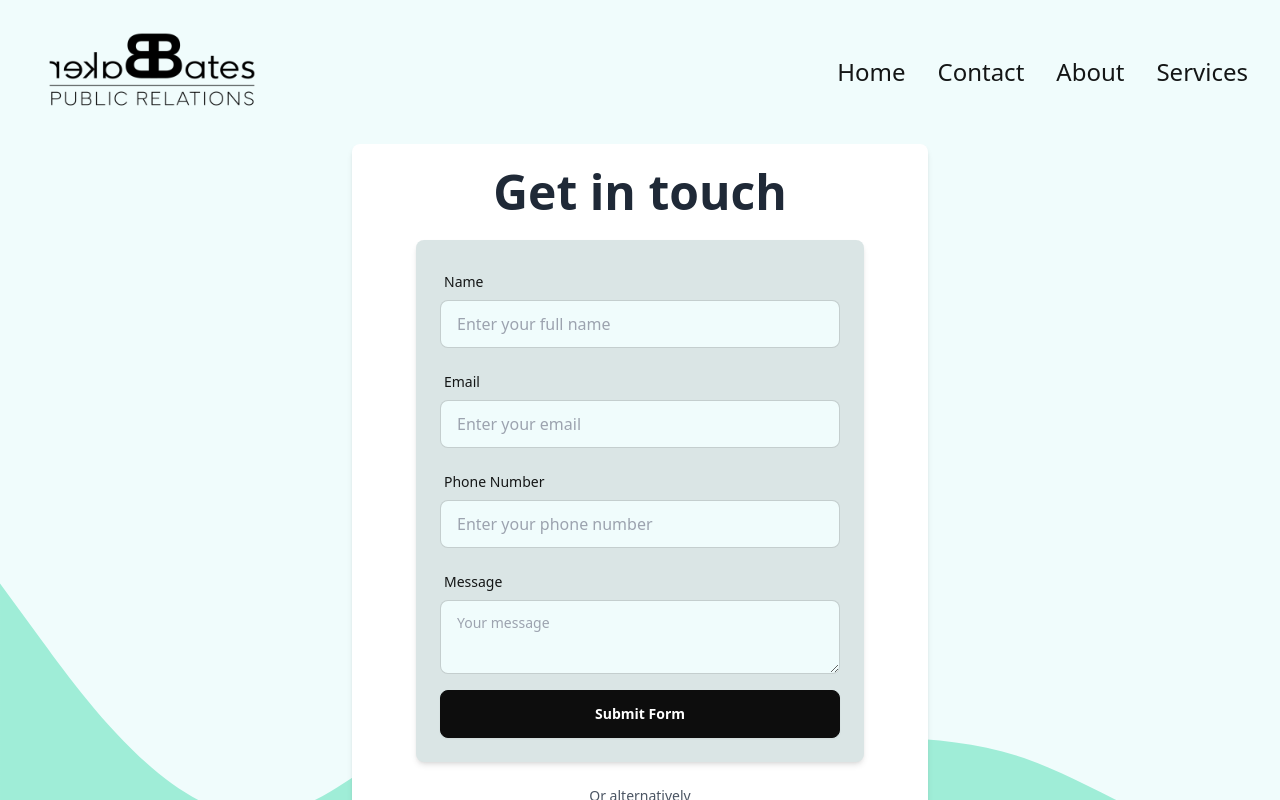
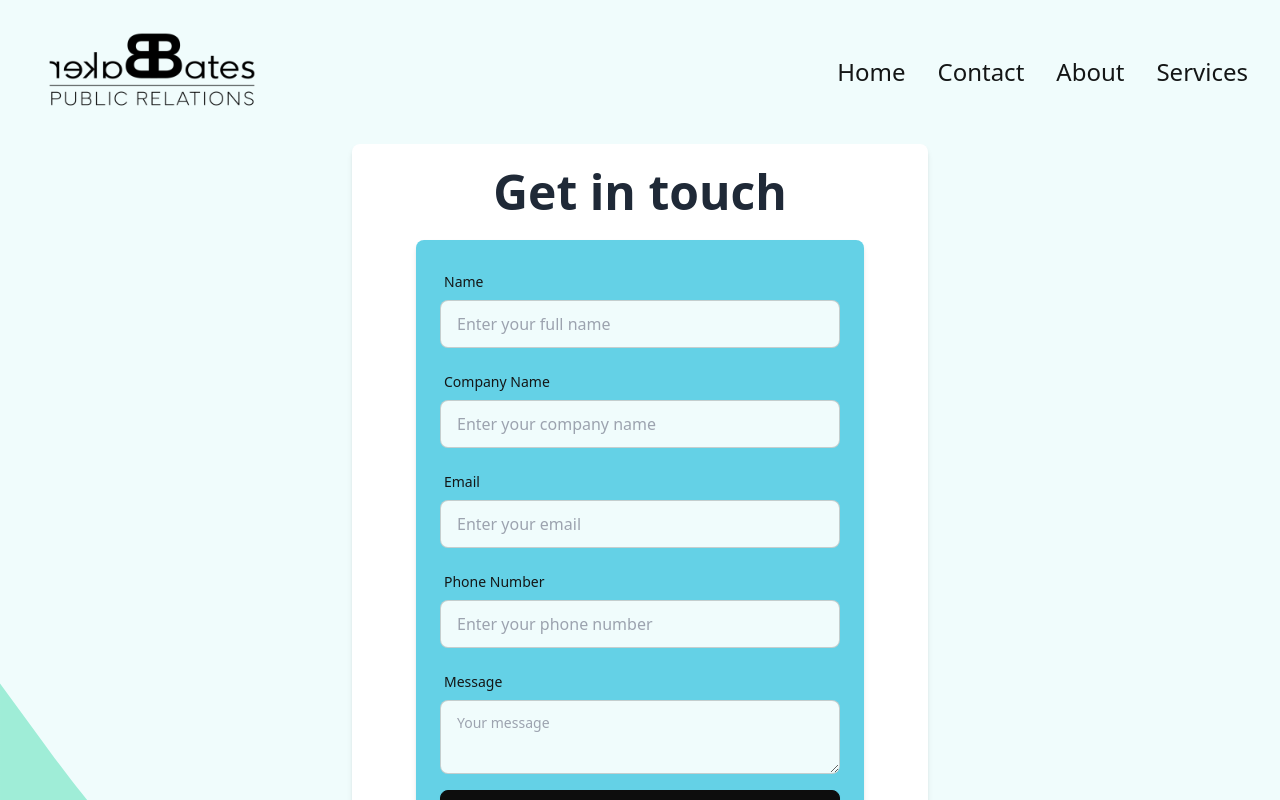
Before and after one commit to SebastianStankiewicz/PRPortfolio, a React (Vite) app: page /contact in a window 1280 px wide. Shown: the top 800 px of the page. Built offline with nearby package versions, Linux system fonts and the light colour scheme.

Commit message:
Changed contact me page

```diff
--- a/src/components/ContactForm.jsx
+++ b/src/components/ContactForm.jsx
@@ -12,7 +12,7 @@ export default function ContactForm() {
 
     const response = await fetch("https://api.web3forms.com/submit", {
       method: "POST",
-        body: formData
+      body: formData,
     });
 
     const data = await response.json();
@@ -26,48 +26,92 @@ export default function ContactForm() {
     }
   };
 
-
-
   return (
-        <form onSubmit={onSubmit} className="max-w-md mx-auto space-y-4 p-6 bg-base-200 rounded-lg shadow-md">
+    <form
+      onSubmit={onSubmit}
+      className="max-w-md mx-auto space-y-4 p-6 bg-info rounded-lg shadow-md"
+    >
       <div className="form-control">
         <label className="label">
           <span className="label-text">Name</span>
         </label>
-            <input type="text" name="fullName" placeholder="Enter your full name" className="input input-bordered" required />
+        <input
+          type="text"
+          name="fullName"
+          placeholder="Enter your full name"
+          className="input input-bordered"
+          required
+        />
+      </div>
+
+      <div className="form-control">
+        <label className="label">
+          <span className="label-text">Company Name</span>
+        </label>
+        <input
+          type="text"
+          name="companyName"
+          placeholder="Enter your company name"
+          className="input input-bordered"
+          required
+        />
       </div>
 
       <div className="form-control">
         <label className="label">
           <span className="label-text">Email</span>
         </label>
-            <input type="email" name="email" placeholder="Enter your email" className="input input-bordered" required />
+        <input
+          type="email"
+          name="email"
+          placeholder="Enter your email"
+          className="input input-bordered"
+          required
+        />
       </div>
 
       <div className="form-control">
         <label className="label">
           <span className="label-text">Phone Number</span>
         </label>
-            <input type="tel" name="phoneNumber" placeholder="Enter your phone number" className="input input-bordered" required />
+        <input
+          type="tel"
+          name="phoneNumber"
+          placeholder="Enter your phone number"
+          className="input input-bordered"
+          required
+        />
       </div>
 
-          <input type="hidden" name="access_key" value="1909e76c-b5c4-48d0-a071-30f3adbec52f" />
+      <input
+        type="hidden"
+        name="access_key"
+        value="dcfa130c-5f7d-4f8f-93b0-dfb15a600d2d"
+      />
 
       <div className="form-control">
         <label className="label">
           <span className="label-text">Message</span>
         </label>
-            <textarea name="message" placeholder="Your message" className="textarea textarea-bordered" required></textarea>
+        <textarea
+          name="message"
+          placeholder="Your message"
+          className="textarea textarea-bordered"
+          required
+        ></textarea>
       </div>
 
       <div className="form-control">
-            <button type="submit" className="btn btn-primary w-full">Submit Form</button>
+        <button type="submit" className="btn btn-primary w-full">
+          Submit Form
+        </button>
       </div>
     </form>
   );
-
-
 }
 
+/*           <input type="hidden" name="access_key" value="1909e76c-b5c4-48d0-a071-30f3adbec52f" /> */
 
-  /*           <input type="hidden" name="access_key" value="1909e76c-b5c4-48d0-a071-30f3adbec52f" /> */
+//Harriet key - dcfa130c-5f7d-4f8f-93b0-dfb15a600d2d
+
+//Mine - 1909e76c-b5c4-48d0-a071-30f3adbec52f
```
Lines whose indentation alone changed are shown as unchanged.
